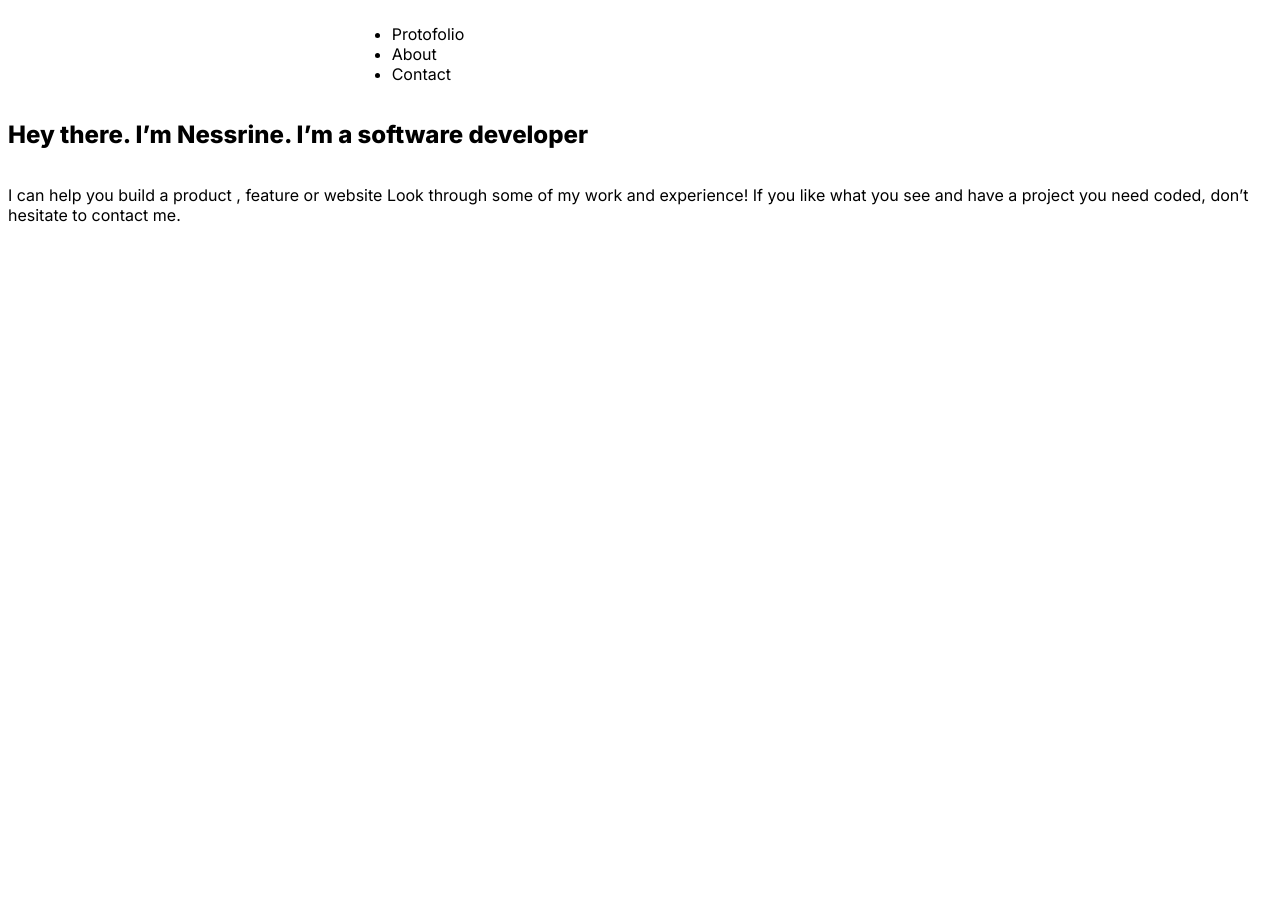
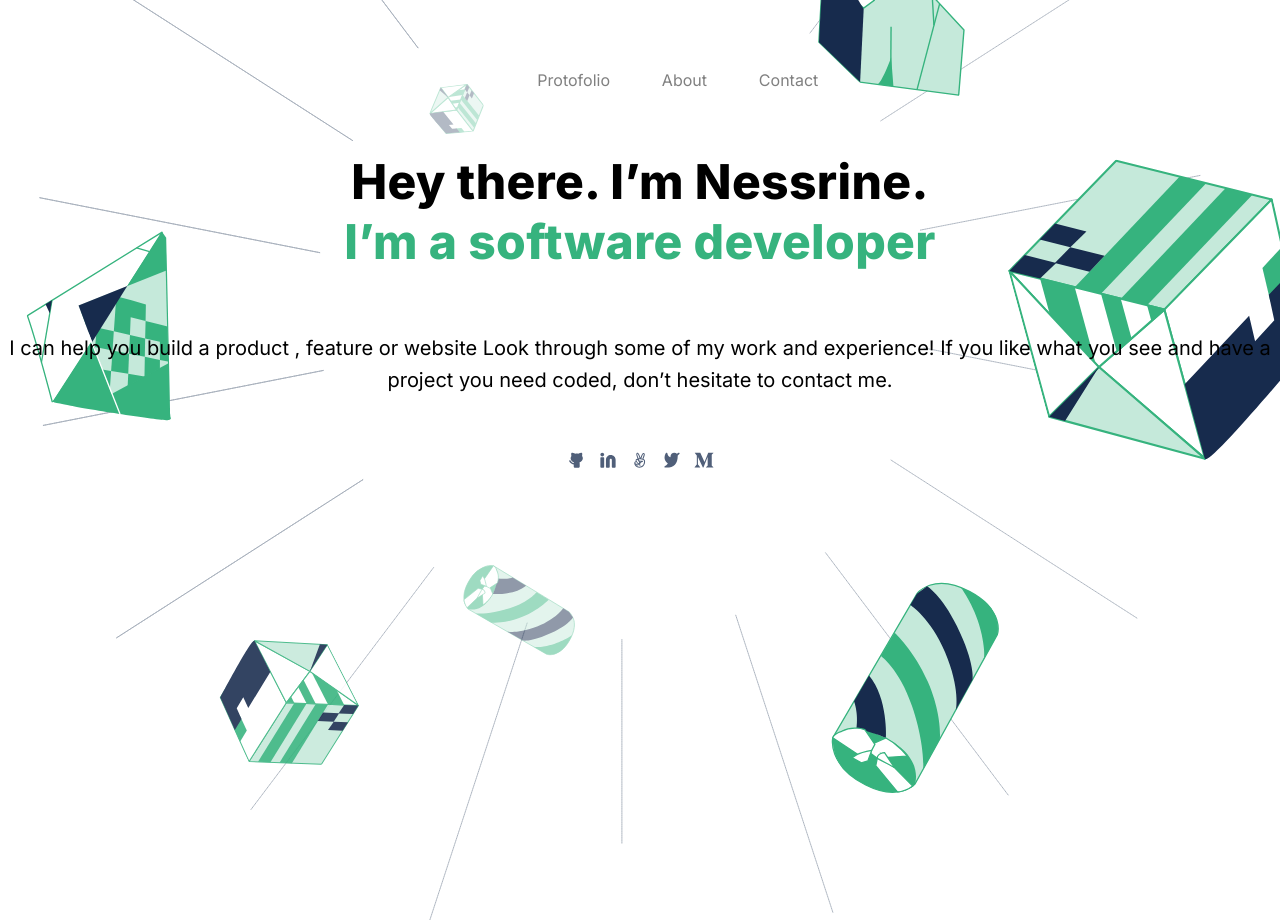
Before and after one commit to Nessrine88/Protofolio, a website: page index.html in a window 1280 px wide. Before the commit the page ends 800 px from the top, so only its background shows below. Drawn offline with Linux system fonts and the light colour scheme.

Commit message:
add css rules

```diff
--- a/index.html
+++ b/index.html
@@ -11,29 +11,39 @@
 <link href="https://fonts.googleapis.com/css2?family=Inter:wght@400;800&display=swap" rel="stylesheet">
 </head>
 <body>
+
     <section class="toolbar">
-        <nav>
+        <nav class="flex-nav">
+            <a href="#" class="toggle-nav"> <img src="images/Icon - Menu.png" alt=""></menu></a>
             <ul>
-                <li>Protofolio</li>
-                <li>About</li>
-                <li>Contact</li>
+                <li><a href="#"> Protofolio</li></a>
+                <li><a href="#"> About</li></a>
+                <li><a href="#"> Contact</li></a>
+
+
 
             </ul>
         </nav>
 
     </section>
+
     <section class="headline">
-        <h1 class="name">
+        <h1 class="primary">
             Hey there. I’m Nessrine.
-            I’m a software developer
+            <br>
+            <span>I’m a software developer</span>
         </h1>
-        <p class="content">
+        <p class="supporting-text">
             I can help you build a product , feature or website Look through some of my work and experience! If you like what you see and have a project you need coded,
             don’t hesitate to contact me.
         </p>
-        <div class="contact-icons">
+        <div class="social-media">
+            <img src="images/social-media/github.svg" alt="github-icon">
+            <img src="images/social-media/Linkedin icon.svg" alt="linkedin-icon">
+            <img src="images/social-media/angellist.svg" alt="angelist-icon">
+            <img src="images/social-media/twitter.svg" alt="twitter-icon">
+            <img src="images/social-media/medium.svg" alt="medium-icon">
 
-        </div>
 
     </section>
 
--- a/style.css
+++ b/style.css
@@ -1,23 +1,111 @@
+body {
+  font-family: 'Inter', sans-serif;
+  background-image: url("images/Header-llustration-desktop.svg");
+  background-size: cover;
+  background-position: center;
+  background-repeat: no-repeat;
+  display: flex;
+  justify-content: center;
+  align-items: center;
+  flex-wrap: wrap;
+}
 
-body{
-  font-family: inter;
+.toggle-nav {
+  display: flex;
+  flex-wrap: wrap;
+}
 
+.toggle-nav img {
+  display: none;
 }
-.toolbar{
+
+.toolbar ul {
+  display: flex;
+  height: 20%;
+  list-style: none;
+  align-items: center;
+}
+
+.toolbar ul li {
+  margin: 2%;
+}
+
+a {
+  text-decoration: none;
+  color: gray;
+  justify-content: space-between;
+  padding: 20px;
+}
+
+.headline {
+  display: flex;
+  flex-direction: column;
+  min-height: 100vh;
+}
+
+.primary {
+  flex-wrap: wrap;
+  font-family: 'Inter', sans-serif;
+  font-size: 48px;
+  font-weight: 800;
+  line-height: 60px;
+  letter-spacing: 0.3700000047683716px;
+  text-align: center;
+}
+
+.primary span {
+  color: #36b37e;
+  justify-content: center;
+  text-align: center;
+}
+
+.supporting-text {
+  font-size: 20px;
+  font-weight: 400;
+  line-height: 32px;
+  text-align: center;
+}
+
+.social-media {
+  width: 100%;
   display: inline-flex;
   justify-content: center;
-  flex-wrap: wrap;
-  width: 100vh;
-  text-decoration: none;
 }
-.name{
-  size: 48px;
-  display: inline-flex;
-  justify-content: center;
-  flex-wrap: wrap;
+
+.social-media img {
+  color: #505f79;
+  margin: 36px 6px;
+  height: 16px;
+  width: 20px;
+  text-align: center;
 }
-.name span{
-  color: #36B37E;
-  justify-content: center;
 
+@media all and (max-width: 375px) {
+  body {
+    background-image: url("images/header-illsutration-mobile.svg");
+  }
+
+  .toolbar ul {
+    margin: 2%;
+    flex-basis: 10%;
+    flex-wrap: wrap;
+    flex-direction: column;
+  }
+
+  .toolbar ul li {
+    flex: 1 1 10%;
+    margin-top: 20px;
+    display: none;
+  }
+
+  .toggle-nav img {
+    display: flex;
+    position: relative;
+    left: 100px;
+  }
+
+  .toolbar {
+    align-items: center;
+    justify-content: flex-end;
+  }
 }
```
Also changed, not shown: images/Icon - Menu.png (added).
